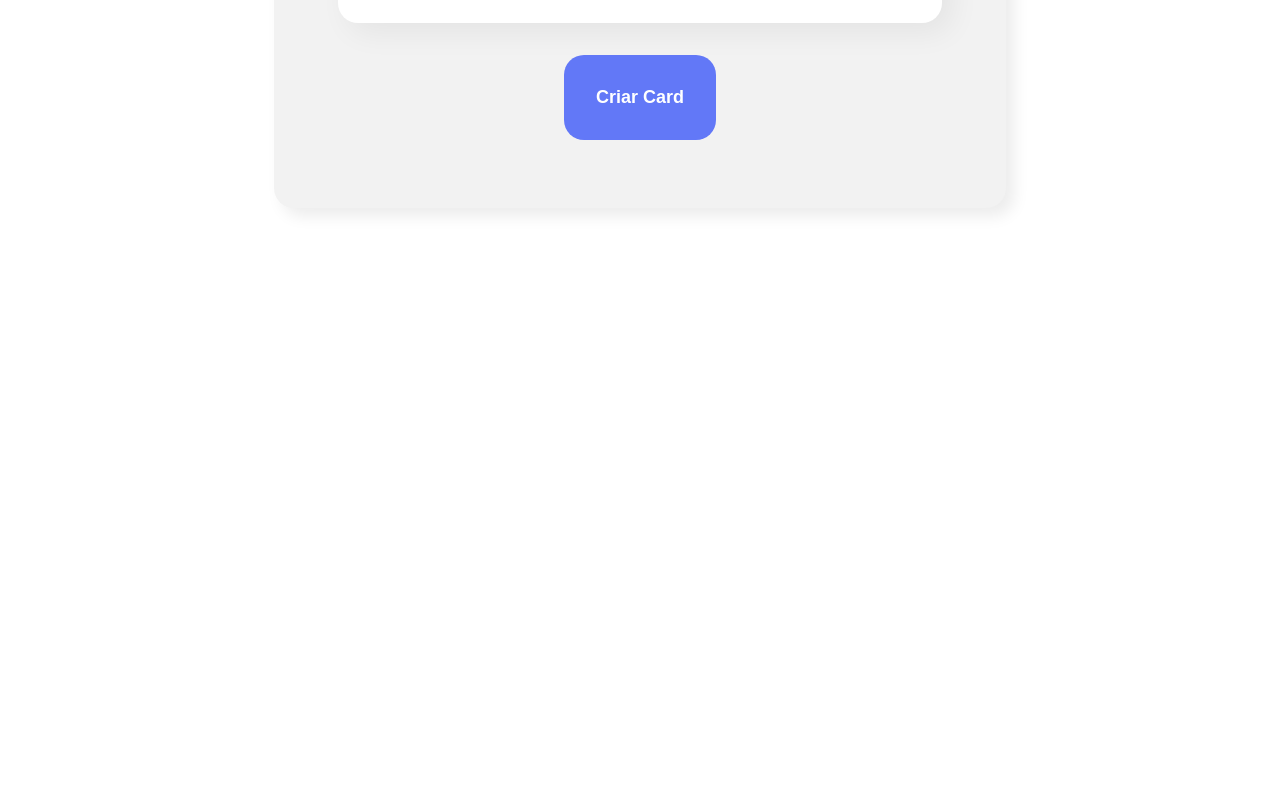
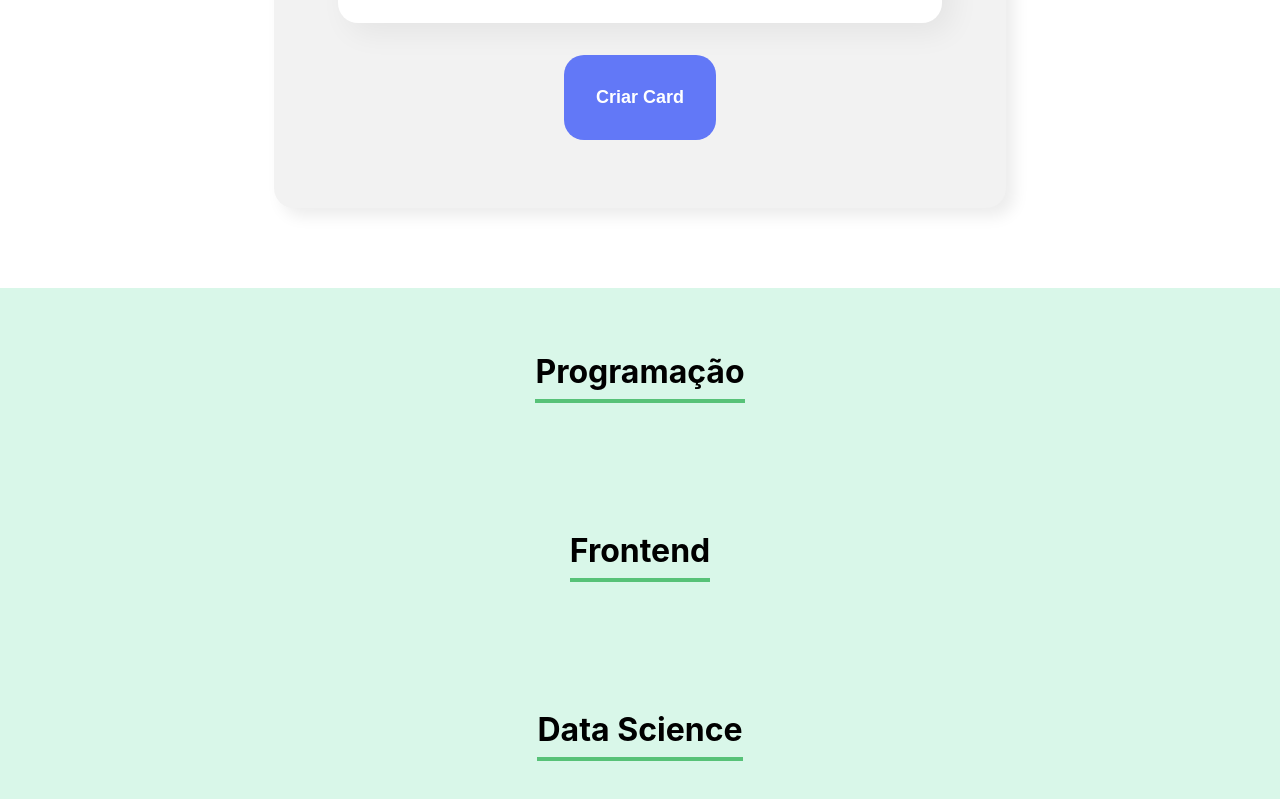
Before and after one commit to Marlon-Limax/organo, a React (Create React App) app: page / in a window 1280 px wide. Shown: the part 1189-1988 px from the top of the page. Before the commit the page ends 1477 px from the top, so only its background shows below. Built offline with nearby package versions, Linux system fonts and the light colour scheme.

Commit message:
Creating team component

```diff
--- a/src/App.js
+++ b/src/App.js
@@ -1,6 +1,7 @@
 import { useState } from 'react';
 import Banner from './components/Banner';
 import Formulario from './components/Formulario';
+import Time from './components/Team';
 
 function App() {
 
@@ -15,6 +16,9 @@ function App() {
     <div className="App">
       <Banner />
       <Formulario theRegisteredEmployee={colaborador => toTheNewContributorAdded(colaborador)} />
+      <Time nome='Programação' />
+      <Time nome='Frontend' />
+      <Time nome='Data Science' />
     </div>
   );
 }
--- /dev/null
+++ b/src/components/Team/Team.css
@@ -0,0 +1,12 @@
+.time {
+    text-align: center;
+    padding: 32px;
+    background-color: #D9F7E9;
+}
+
+.time h3 {
+    font-size: 32px;
+    border-bottom: 4px solid #57C278;
+    display: inline-block;
+    padding-bottom: 8px;
+}
--- /dev/null
+++ b/src/components/Team/index.js
@@ -0,0 +1,11 @@
+import './Team.css'
+
+const Team = (props) => {
+    return (
+        <section className='time'>
+            <h3> {props.nome} </h3>
+        </section>
+    )
+}
+
+export default Team
```
